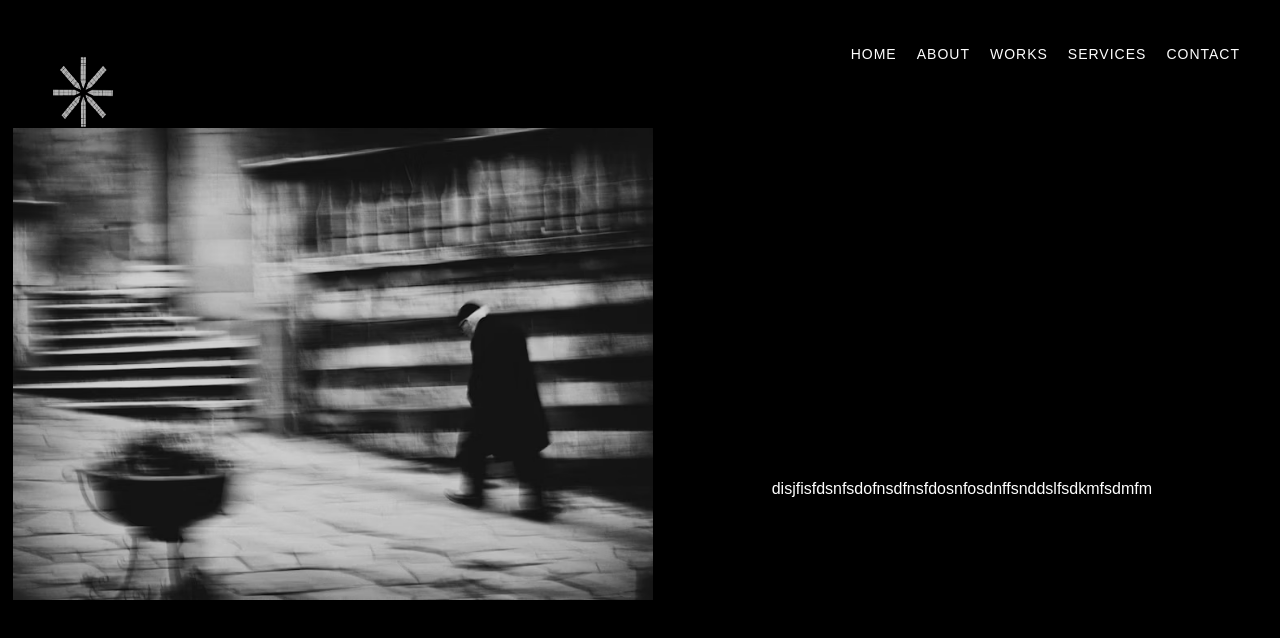
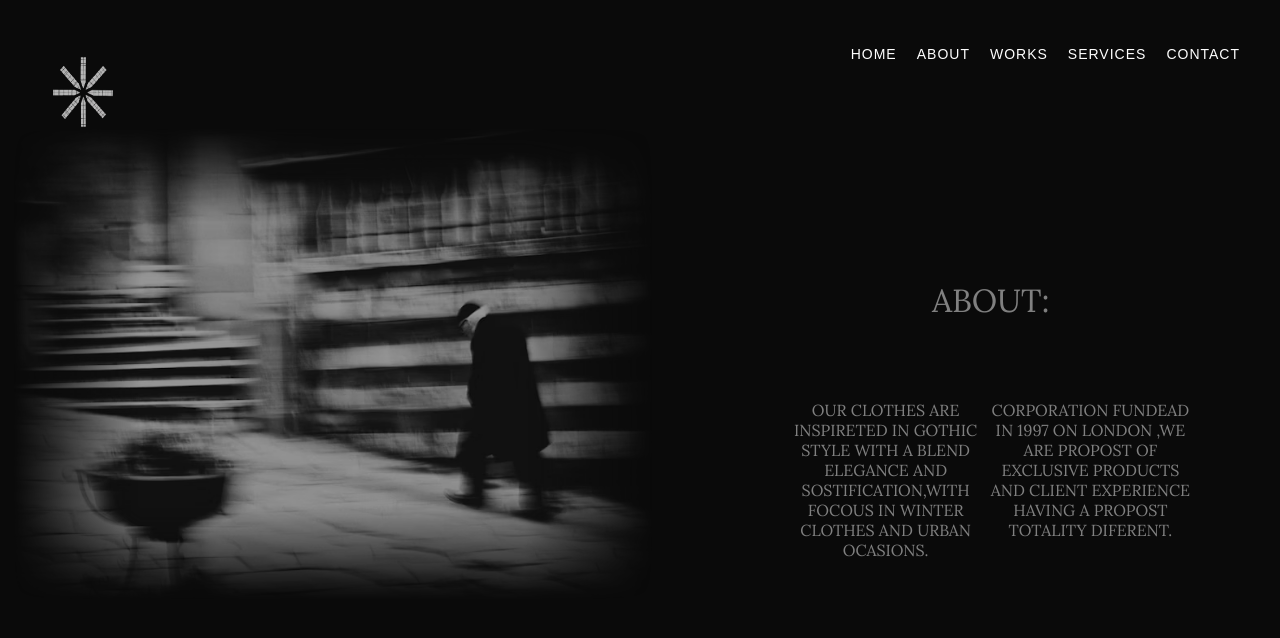
Before and after one commit to Enrico7306/projeto-pessoal, a plain HTML site: page src/pages/about.html in a window 1280 px wide. Drawn offline with Linux system fonts and the light colour scheme.

Commit message:
estilizando a aba sobre

```diff
--- a/src/css/about.css
+++ b/src/css/about.css
@@ -7,8 +7,11 @@
 /* Estilo geral do corpo */
 body {
   font-family: 'Arial', sans-serif;
-  background: no-repeat center center/cover;
-  background-color:black;
+   background-color: #0a0a0a;
+   color: white;
+
+   text-align: center;
+   transition: background-color 0.5s ease;
   color: white;
   width:100%;
   height:100vh;
@@ -59,12 +62,53 @@ nav a {
   font-size: 14px;
   letter-spacing: 1px;
 }
-main img{
+main img {
   margin-top:10%;
   width:50%;
-  position:absolute;right:49%
-}
- .p1{
-   position:absolute;top:60%;right:10%;
+  position:absolute;right:49%;
+  opacity:70%;
+    -webkit-mask-image:
+    linear-gradient(to top, transparent, black 20%),
+    linear-gradient(to bottom, transparent, black 20%),
+    linear-gradient(to left, transparent, black 20%),
+    linear-gradient(to right, transparent, black 20%);
+  -webkit-mask-composite: intersect;
+  mask-image:
+    linear-gradient(to top, transparent, black 20%),
+    linear-gradient(to bottom, transparent, black 20%),
+    linear-gradient(to left, transparent, black 20%),
+    linear-gradient(to right, transparent, black 20%);
+  mask-composite: intersect;
 
 }
+
+.p1{
+  position:absolute;top:50%;right:7%;
+  font-family: "Lora", serif;
+  font-optical-sizing: auto;
+  font-weight: <weight>;
+  font-style: normal;
+   width: 200px;      /* largura fixa para a "coluna" */
+  color: gray;
+   word-wrap: break-word;  /* quebra a palavra se for muito grande */
+  white-space: normal;
+}
+.p2{
+  position:absolute;top:50%;right:23%;
+  font-family: "Lora", serif;
+  font-optical-sizing: auto;
+  font-weight: 300;
+  font-style: normal;
+   width: 200px;      /* largura fixa para a "coluna" */
+  color: gray;
+   word-wrap: break-word;  /* quebra a palavra se for muito grande */
+  white-space: normal;
+}
+.titulo{
+  position:absolute;top:35%;right:18%;
+   font-family: "Lora", serif;
+  font-optical-sizing: auto;
+  font-weight: 300;
+  font-style: normal;
+  color:gray;
+}
--- a/src/pages/about.html
+++ b/src/pages/about.html
@@ -1,16 +1,10 @@
 <!DOCTYPE html>
 <html lang="pt-br">
-<head>
     <meta charset="UTF-8">
     <meta name="viewport" content="width=device-width, initial-scale=1.0">
-    <title>about</title>
-</head>
-<body>
-    <!DOCTYPE html>
-<html lang="pt-BR">
-<head>
-  <meta charset="UTF-8">
-  <meta name="viewport" content="width=device-width, initial-scale=1.0">
+    <link rel="preconnect" href="https://fonts.googleapis.com">
+<link rel="preconnect" href="https://fonts.gstatic.com" crossorigin>
+<link href="https://fonts.googleapis.com/css2?family=Lora:ital,wght@0,400..700;1,400..700&display=swap" rel="stylesheet">
   <link rel="stylesheet" href="../css/about.css">
   <title>Ethan Carter - Tattoo Artist</title>
 </head>
@@ -35,7 +29,7 @@
   </header>
   <div>
   <main>
-    <img class="foto-sobre" src="../assets/sobre.jpg"> <p class="p1">disjfisfdsnfsdofnsdfnsfdosnfosdnffsnddslfsdkmfsdmfm</p>
+    <img class="foto-sobre" src="../assets/sobre.jpg"><div class="texto"> <h1 class="titulo">ABOUT:</h1> <p class="p1">CORPORATION FUNDEAD IN 1997 ON LONDON ,WE ARE PROPOST OF EXCLUSIVE PRODUCTS AND CLIENT EXPERIENCE HAVING  A PROPOST TOTALITY DIFERENT.</p>  <p class="p2">OUR CLOTHES ARE INSPIRETED IN GOTHIC STYLE WITH A BLEND ELEGANCE AND SOSTIFICATION,WITH FOCOUS IN WINTER CLOTHES AND URBAN OCASIONS.</p></div>
   </main>
   </div>
 
```
Also changed, not shown: src/css/estilo.css (line endings or trailing spaces).
